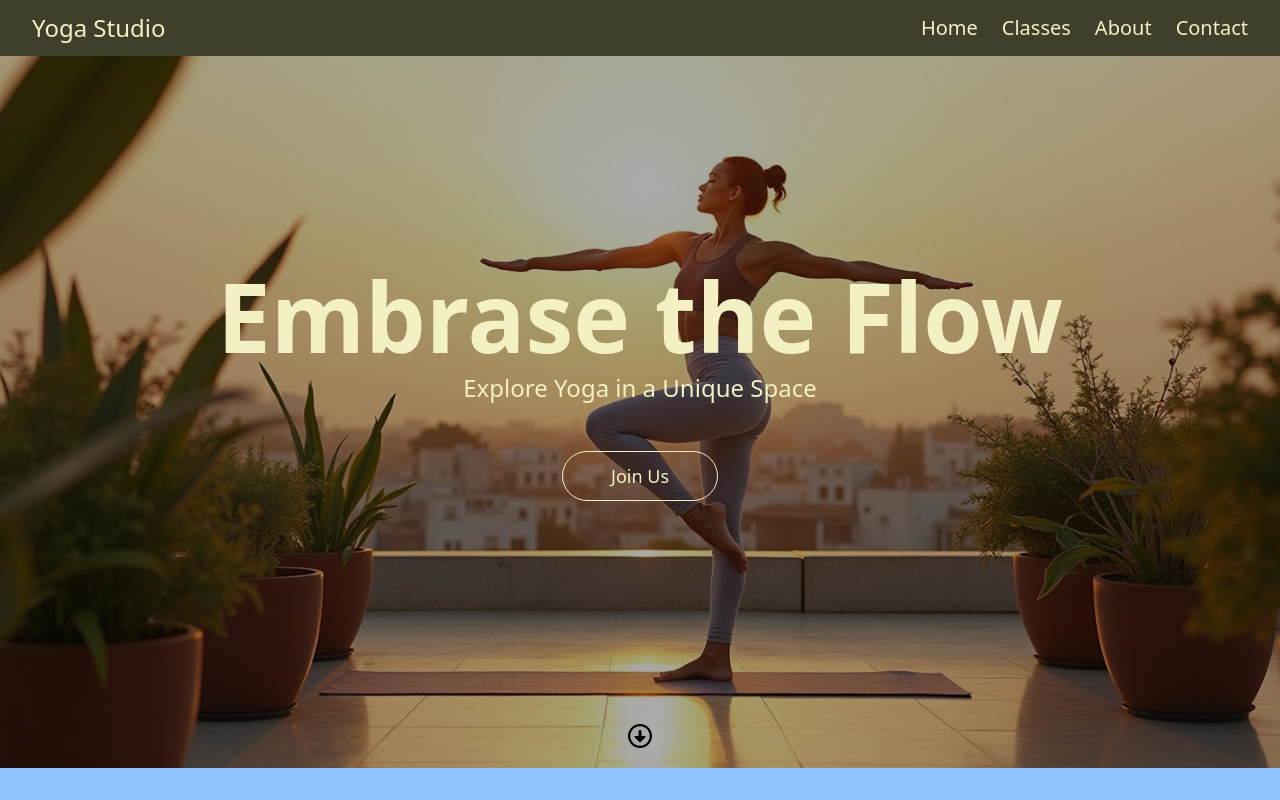
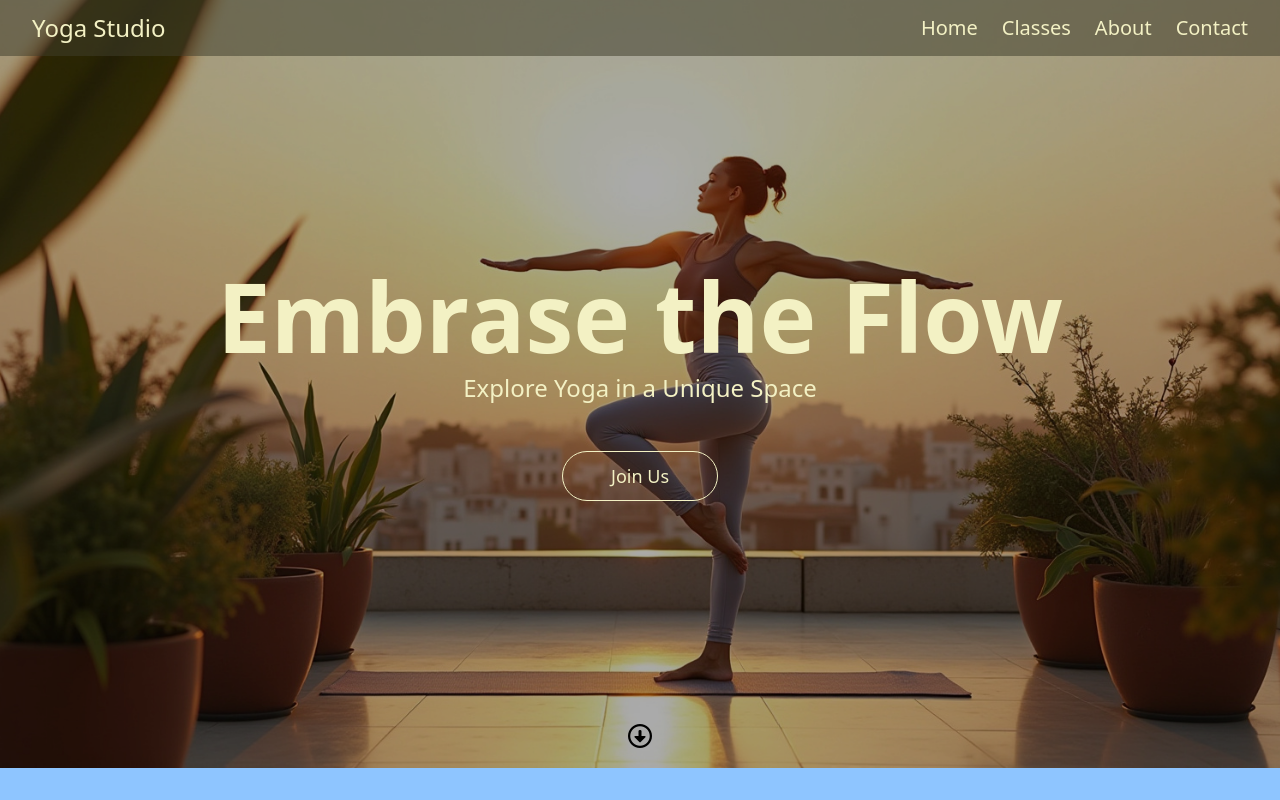
Before and after one commit to DeveloperDinesh24/yoga-studio-website, a React (Vite) app: page / in a window 1280 px wide. Shown: the top 800 px of the page. Built offline with nearby package versions, Linux system fonts and the light colour scheme.

Commit message:
feat: make header little less opacity

```diff
--- a/src/components/Header.tsx
+++ b/src/components/Header.tsx
@@ -2,7 +2,7 @@ import '../styles/Header.css'
 
 export default function Header() {
   return (
-    <header className='max-w-600 mx-auto w-full h-14 bg-[#403F2B] fixed z-50 top-0 flex items-center justify-between px-8 text-[#F3F1C4]'>
+    <header className='max-w-600 mx-auto w-full h-14 bg-[#403F2B88] fixed z-50 top-0 flex items-center justify-between px-8 text-[#F3F1C4]'>
       <span className='text-2xl'>Yoga Studio</span>
       <nav className='hidden md:block'>
         <ul className='flex gap-6 text-xl'>
```
